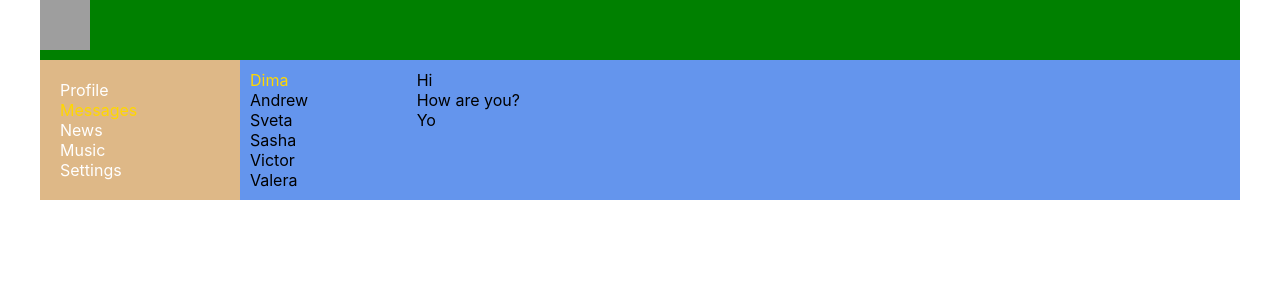
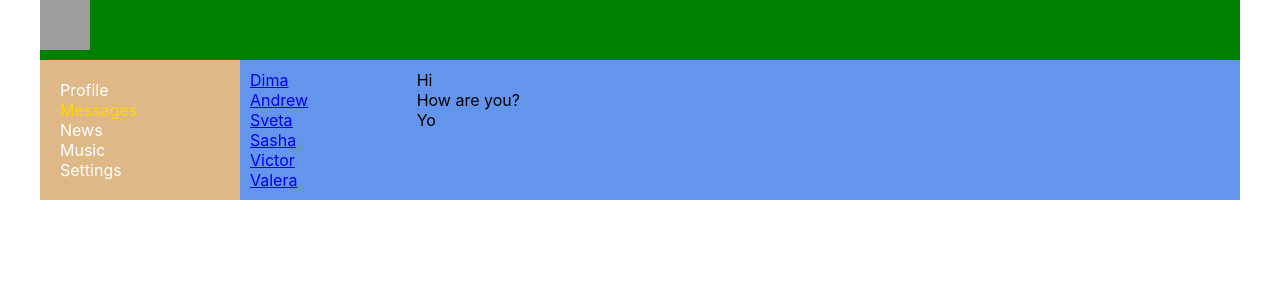
Before and after one commit to ALASKA-KOLASKA/social-network, a React (Create React App) app: page /dialogs in a window 1280 px wide. Shown: the top 300 px of the page. Built offline with nearby package versions, Linux system fonts and the light colour scheme; grey boxes are pictures that could not be loaded.

Commit message:
add DialogItem encapsulation

```diff
--- a/src/components/Dialogs/Dialogs.jsx
+++ b/src/components/Dialogs/Dialogs.jsx
@@ -1,28 +1,29 @@
 import React from "react";
 import s from "./Dialogs.module.css"
+import {NavLink} from "react-router-dom";
+
+
+const DialogItem = (props) => {
+
+    let path = "/dialogs/" + props.id;
+
+    return (
+        <div className={s.dialog + ' ' + s.active}>
+            <NavLink to={path}>{props.name}</NavLink>
+        </div>
+    )
+}
 
 const Dialogs = (props) => {
     return (
         <div className={s.dialogs}>
             <div className={s.dialogs_items}>
-                <div className={s.dialog + ' ' + s.active}>
-                    Dima
-                </div>
-                <div className={s.dialog}>
-                    Andrew
-                </div>
-                <div className={s.dialog}>
-                    Sveta
-                </div>
-                <div className={s.dialog}>
-                    Sasha
-                </div>
-                <div className={s.dialog}>
-                    Victor
-                </div>
-                <div className={s.dialog}>
-                    Valera
-                </div>
+                <DialogItem name="Dima" id="1" />
+                <DialogItem name="Andrew" id="2" />
+                <DialogItem name="Sveta" id="3" />
+                <DialogItem name="Sasha" id="4" />
+                <DialogItem name="Victor" id="5" />
+                <DialogItem name="Valera" id="6" />
             </div>
             <div className={s.messages}>
                 <div className={s.message}>
```
